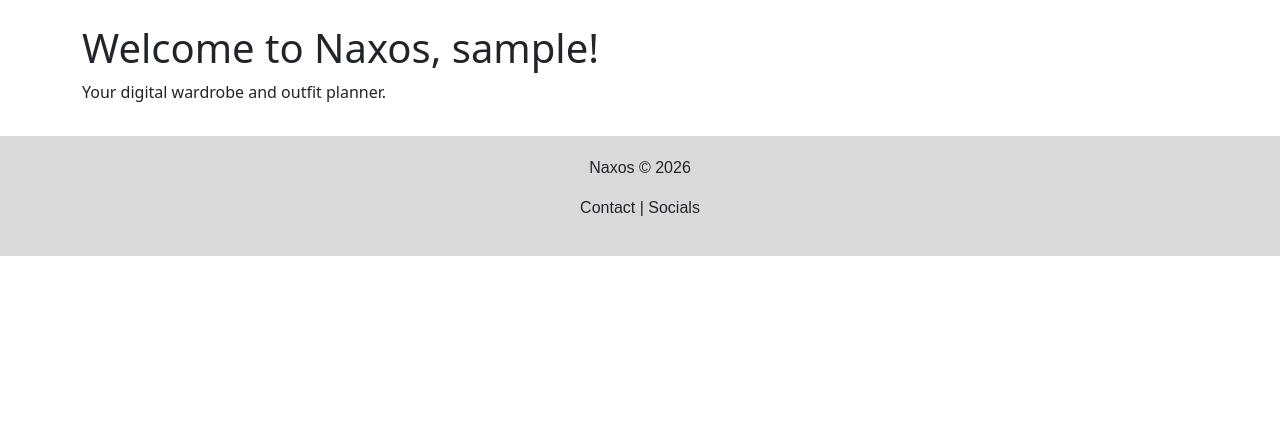
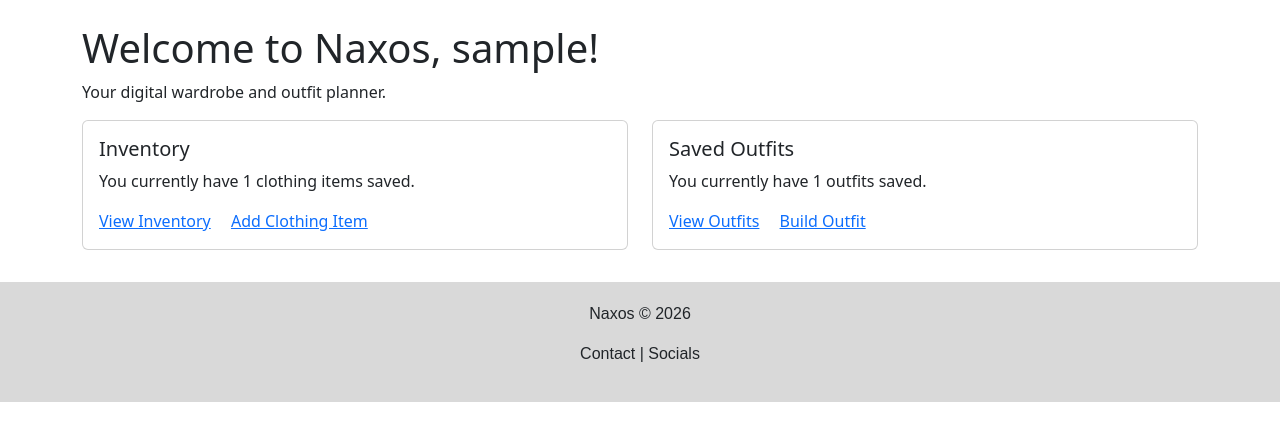
Before and after one commit to PGoyal224/Group5-FashionAgent, a Node server app: template ProjectSourceCode/src/views/pages/dashboard.hbs in a window 1280 px wide. Shown: the part 55-496 px from the top of the page. Run offline with Node 20, Linux system fonts and the light colour scheme; the template is opened without the code that fills it: most values are stand-ins (such as "Sample title", 1, 10 or a date in 2020); some libraries are stand-ins or nearby versions.

Commit message:
Added inventory and outfits cards to dashboard

```diff
--- a/ProjectSourceCode/src/app.js
+++ b/ProjectSourceCode/src/app.js
@@ -198,8 +198,17 @@ app.post('/login', async (req, res) => {
 
 
 // Dashboard (requires login)
-app.get('/dashboard', auth, (req, res) => {
-    res.render('pages/dashboard', { username: req.session.user.username });
+app.get('/dashboard', auth, async (req, res) => {
+    const user_id = req.session.user.user_id;
+
+    const clothingCount = await db.one(`SELECT COUNT(*) FROM clothing_items WHERE user_id = $1`, [user_id]);
+    const outfitCount = await db.one(`SELECT COUNT(*) FROM outfits WHERE user_id = $1`, [user_id]);
+
+    res.render('pages/dashboard', {
+        username: req.session.user.username,
+        clothingCount: clothingCount.count,
+        outfitCount: outfitCount.count
+    });
 });
 
 // account page (requires login)
--- a/ProjectSourceCode/src/views/pages/dashboard.hbs
+++ b/ProjectSourceCode/src/views/pages/dashboard.hbs
@@ -1,4 +1,27 @@
 <div class="container mt-4">
     <h1>Welcome to Naxos{{#if username}}, {{username}}{{/if}}!</h1>
     <p>Your digital wardrobe and outfit planner.</p>
+
+    <div class="row">
+        <div class="col-sm-6">
+            <div class="card">
+                <div class="card-body">
+                    <h5 class="card-title">Inventory</h5>
+                    <p class="card-text">You currently have {{clothingCount}} clothing items saved.</p>
+                    <a href="/inventory" class="card-link">View Inventory</a>
+                    <a href="/inventory/add" class="card-link">Add Clothing Item</a>
+                </div>
+            </div>
+        </div>
+        <div class="col-sm-6">
+            <div class="card">
+                <div class="card-body">
+                    <h5 class="card-title">Saved Outfits</h5>
+                    <p class="card-text">You currently have {{outfitCount}} outfits saved.</p>
+                    <a href="/outfits" class="card-link">View Outfits</a>
+                    <a href="/outfits/new" class="card-link">Build Outfit</a>
+                </div>
+            </div>
+        </div>
+    </div>
 </div>
--- a/ProjectSourceCode/src/views/partials/header.hbs
+++ b/ProjectSourceCode/src/views/partials/header.hbs
@@ -15,7 +15,7 @@
     </nav>
 
   {{else}}
-    <a href="/" class="text-decoration-none fw-bold fs-4">Naxos</a>
+    <a href="/dashboard" class="text-decoration-none fw-bold fs-4">Naxos</a>
     <nav>
       <a href="/login" class="btn btn-outline-primary me-2">Login</a>
       <a href="/register" class="btn btn-primary">Register</a>
```
